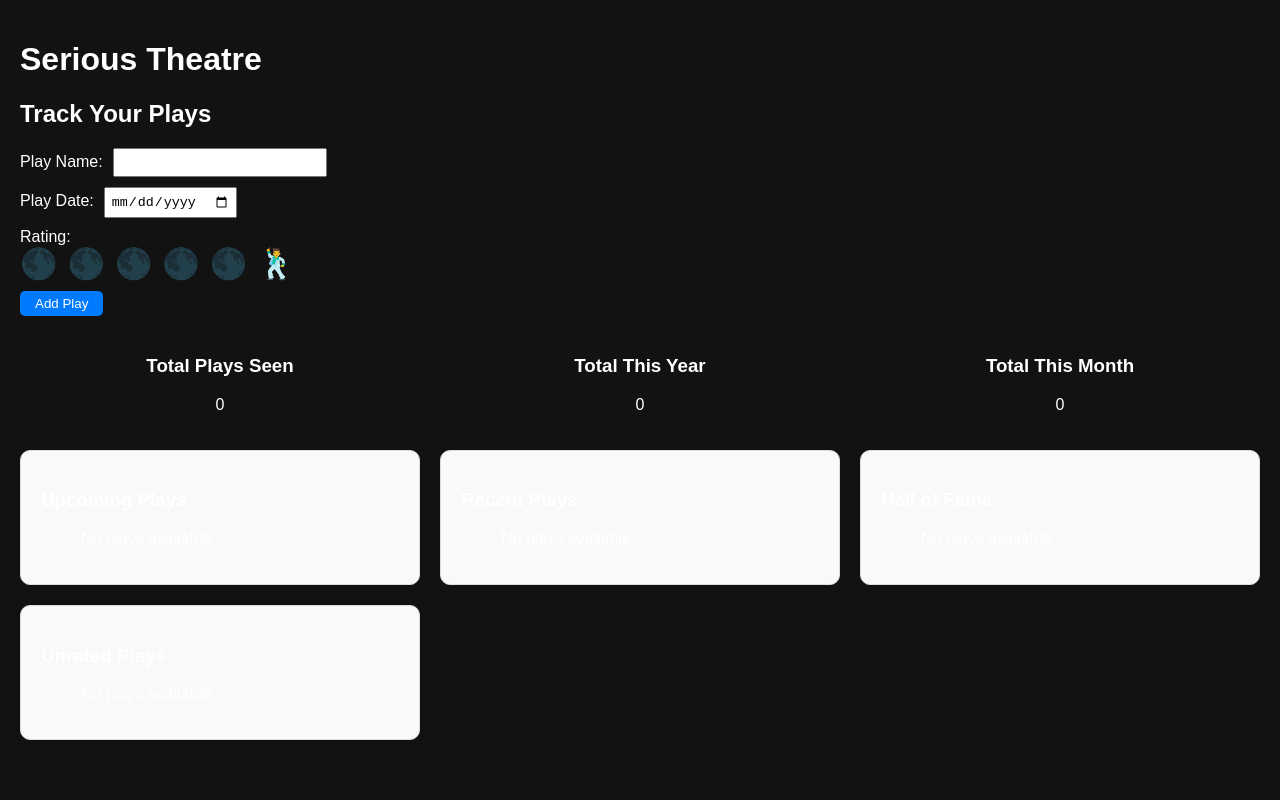
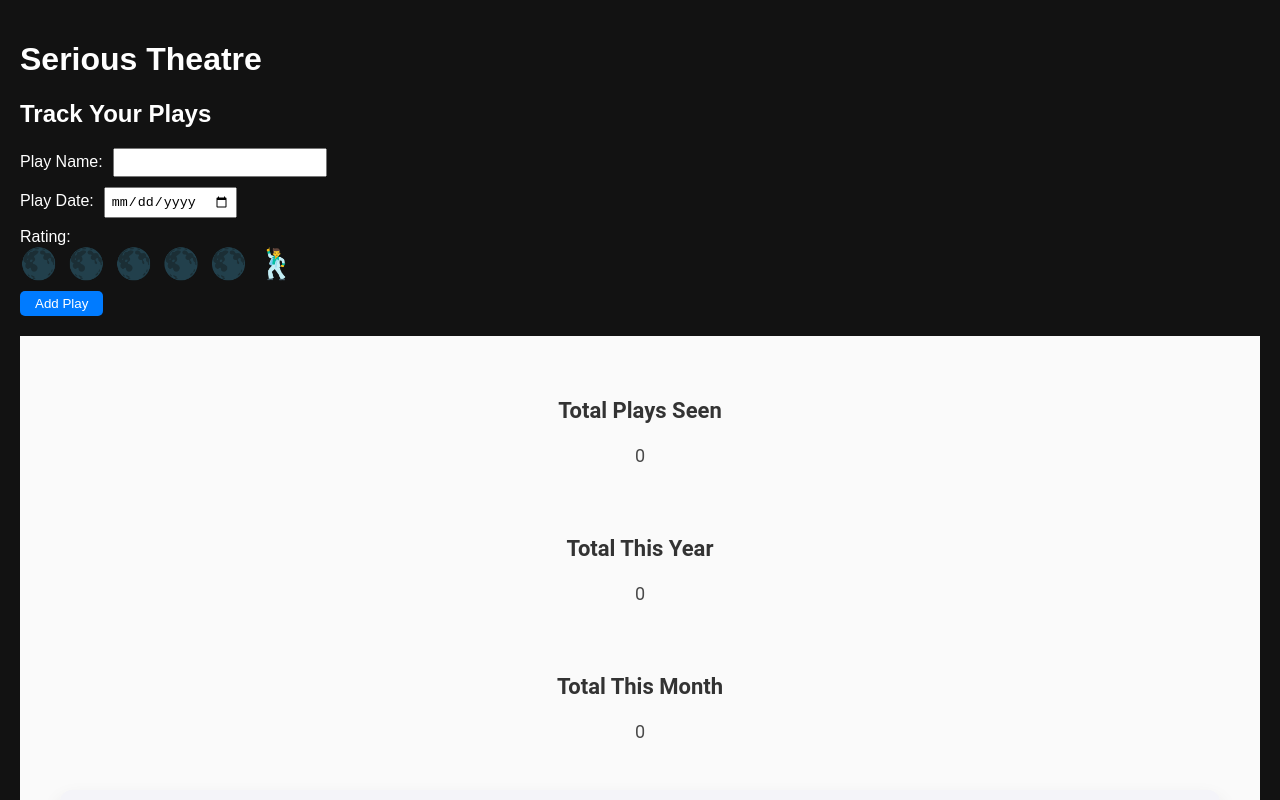
Before and after one commit to tescoboy/serious-theatre, a React (Create React App) app: page / in a window 1280 px wide. Shown: the top 800 px of the page. Built offline with nearby package versions, Linux system fonts and the light colour scheme; the HTML template or start-up script is replaced by a standard one.

Commit message:
Update Dashboard.js

```diff
--- a/src/components/Dashboard.js
+++ b/src/components/Dashboard.js
@@ -40,12 +40,13 @@ const Dashboard = ({ plays, onEditPlay, onDeletePlay }) => {
       <button
         onClick={() => handleEditClick(play)}
         style={{
-          backgroundColor: "#007BFF",
+          backgroundColor: "#4A90E2", // Modern blue color
           color: "white",
           border: "none",
-          padding: "5px 10px",
-          borderRadius: "5px",
+          padding: "8px 16px",
+          borderRadius: "8px",
           cursor: "pointer",
+          fontSize: "14px",
         }}
       >
         Edit
@@ -53,12 +54,13 @@ const Dashboard = ({ plays, onEditPlay, onDeletePlay }) => {
       <button
         onClick={() => onDeletePlay(play.id)}
         style={{
-          backgroundColor: "#DC3545",
+          backgroundColor: "#E94E77", // Soft red color
           color: "white",
           border: "none",
-          padding: "5px 10px",
-          borderRadius: "5px",
+          padding: "8px 16px",
+          borderRadius: "8px",
           cursor: "pointer",
+          fontSize: "14px",
         }}
       >
         Delete
@@ -69,24 +71,26 @@ const Dashboard = ({ plays, onEditPlay, onDeletePlay }) => {
   const renderTile = (title, data) => (
     <div
       style={{
-        border: "1px solid #ddd",
+        backgroundColor: "#F4F4F9", // Soft light gray background
         padding: "20px",
-        borderRadius: "10px",
-        backgroundColor: "#f9f9f9",
-        boxShadow: "0px 4px 6px rgba(0, 0, 0, 0.1)",
+        borderRadius: "12px",
+        boxShadow: "0px 10px 20px rgba(0, 0, 0, 0.1)",
+        marginBottom: "20px", // Space between tiles
       }}
     >
-      <h3>{title}</h3>
-      <ul>
+      <h3 style={{ fontSize: "20px", color: "#333", fontWeight: "600" }}>{title}</h3>
+      <ul style={{ listStyle: "none", padding: 0 }}>
         {data.length > 0 ? (
           data.map((play) => (
             <li
               key={play.id}
               style={{
-                marginBottom: "10px",
+                marginBottom: "15px",
                 display: "flex",
                 justifyContent: "space-between",
                 alignItems: "center",
+                fontSize: "16px",
+                color: "#555",
               }}
             >
               <span>
@@ -96,26 +100,35 @@ const Dashboard = ({ plays, onEditPlay, onDeletePlay }) => {
             </li>
           ))
         ) : (
-          <p>No plays available.</p>
+          <p style={{ color: "#777" }}>No plays available.</p>
         )}
       </ul>
     </div>
   );
 
   return (
-    <div style={{ display: "grid", gridTemplateColumns: "repeat(3, 1fr)", gap: "20px" }}>
+    <div
+      style={{
+        display: "flex",
+        flexDirection: "column", // Stacking tiles vertically
+        gap: "30px", // Add space between tiles
+        padding: "40px",
+        backgroundColor: "#FAFAFA", // Light background for the entire dashboard
+        fontFamily: "'Roboto', sans-serif", // Modern font family
+      }}
+    >
       {/* Summary Tiles */}
       <div style={{ textAlign: "center" }}>
-        <h3>Total Plays Seen</h3>
-        <p>{totalPlays}</p>
+        <h3 style={{ fontSize: "22px", color: "#333", fontWeight: "600" }}>Total Plays Seen</h3>
+        <p style={{ fontSize: "18px", color: "#4A4A4A" }}>{totalPlays}</p>
       </div>
       <div style={{ textAlign: "center" }}>
-        <h3>Total This Year</h3>
-        <p>{totalThisYear}</p>
+        <h3 style={{ fontSize: "22px", color: "#333", fontWeight: "600" }}>Total This Year</h3>
+        <p style={{ fontSize: "18px", color: "#4A4A4A" }}>{totalThisYear}</p>
       </div>
       <div style={{ textAlign: "center" }}>
-        <h3>Total This Month</h3>
-        <p>{totalThisMonth}</p>
+        <h3 style={{ fontSize: "22px", color: "#333", fontWeight: "600" }}>Total This Month</h3>
+        <p style={{ fontSize: "18px", color: "#4A4A4A" }}>{totalThisMonth}</p>
       </div>
 
       {/* Detailed Tiles */}
@@ -143,17 +156,30 @@ const Dashboard = ({ plays, onEditPlay, onDeletePlay }) => {
             style={{
               backgroundColor: "white",
               padding: "20px",
-              borderRadius: "10px",
-              boxShadow: "0px 4px 6px rgba(0, 0, 0, 0.1)",
+              borderRadius: "12px",
+              boxShadow: "0px 10px 20px rgba(0, 0, 0, 0.1)",
               width: "400px",
             }}
           >
-            <h3>Edit Play</h3>
-            <p>
+            <h3 style={{ fontSize: "22px", color: "#333", fontWeight: "600" }}>Edit Play</h3>
+            <p style={{ fontSize: "16px", color: "#555" }}>
               <strong>{selectedPlay.name}</strong> ({selectedPlay.date})
             </p>
             {/* Editing logic (input fields) */}
-            <button onClick={handleOverlayClose}>Close</button>
+            <button
+              onClick={handleOverlayClose}
+              style={{
+                backgroundColor: "#E94E77", // Soft red color
+                color: "white",
+                border: "none",
+                padding: "8px 16px",
+                borderRadius: "8px",
+                cursor: "pointer",
+                fontSize: "14px",
+              }}
+            >
+              Close
+            </button>
           </div>
         </div>
       )}
```
